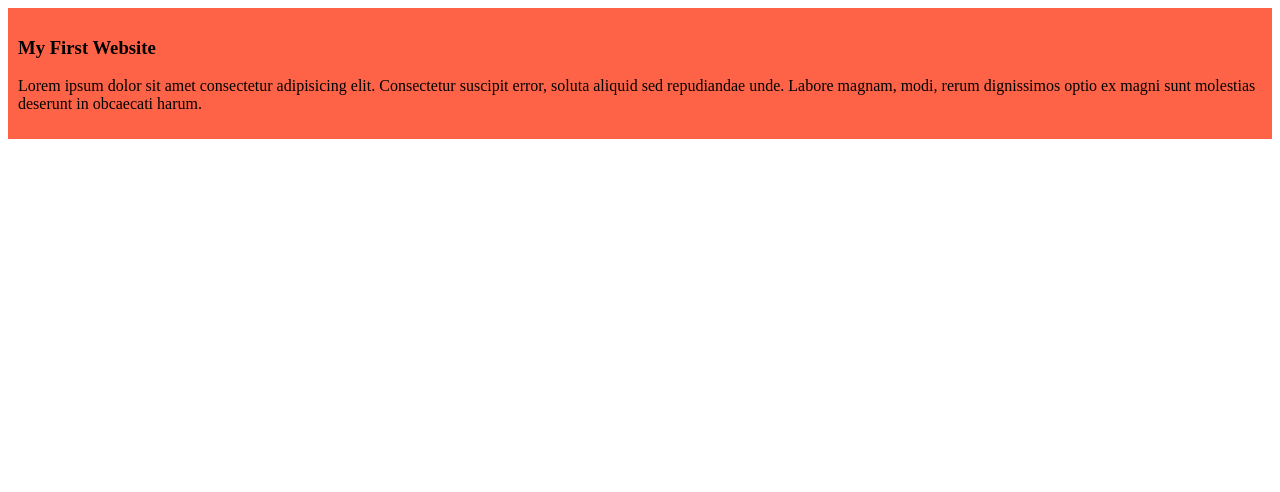
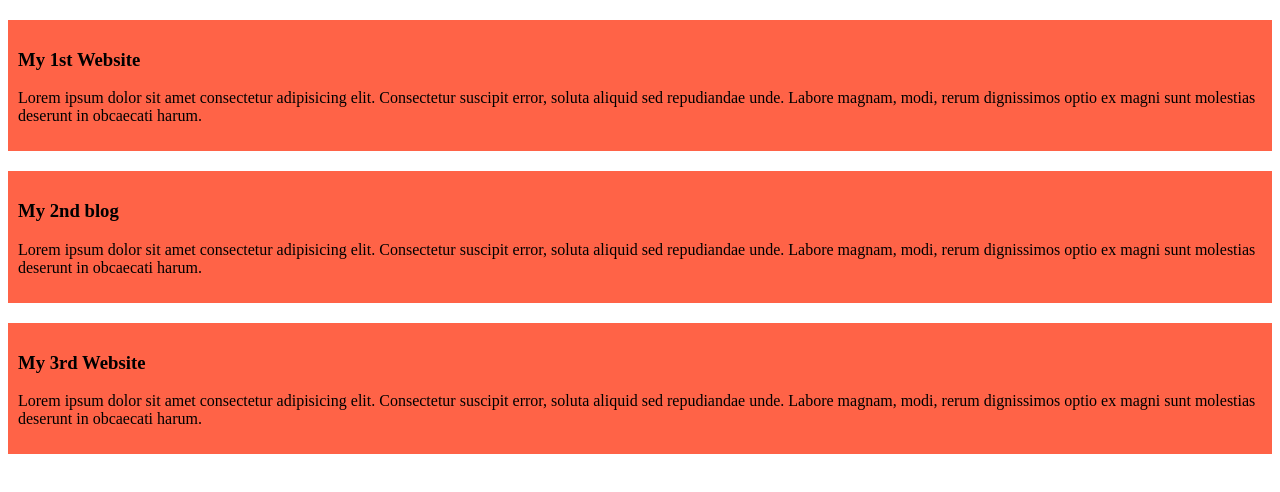
Before and after one commit to tonushreetoma/My-Simple-Website, a plain HTML site: page index.html in a window 1280 px wide. Drawn offline with Linux system fonts and the light colour scheme.

Commit message:
2nd & 3rd blog added

```diff
--- a/index.html
+++ b/index.html
@@ -8,7 +8,17 @@
 </head>
 <body>
     <div>
-        <h3>My First Website</h3>
+        <h3>My 1st  Website</h3>
+        <p>Lorem ipsum dolor sit amet consectetur
+            adipisicing elit. Consectetur suscipit error, soluta aliquid sed repudiandae unde. Labore magnam, modi, rerum dignissimos optio ex magni sunt molestias deserunt in obcaecati harum.</p>
+    </div>
+    <div>
+        <h3>My 2nd  blog</h3>
+        <p>Lorem ipsum dolor sit amet consectetur
+            adipisicing elit. Consectetur suscipit error, soluta aliquid sed repudiandae unde. Labore magnam, modi, rerum dignissimos optio ex magni sunt molestias deserunt in obcaecati harum.</p>
+    </div>
+    <div>
+        <h3>My 3rd Website</h3>
         <p>Lorem ipsum dolor sit amet consectetur
             adipisicing elit. Consectetur suscipit error, soluta aliquid sed repudiandae unde. Labore magnam, modi, rerum dignissimos optio ex magni sunt molestias deserunt in obcaecati harum.</p>
     </div>
--- a/styles/blog.css
+++ b/styles/blog.css
@@ -1,4 +1,5 @@
 div{
     background-color: tomato;
     padding: 10px;
+    margin-top: 20px;
 }
```
